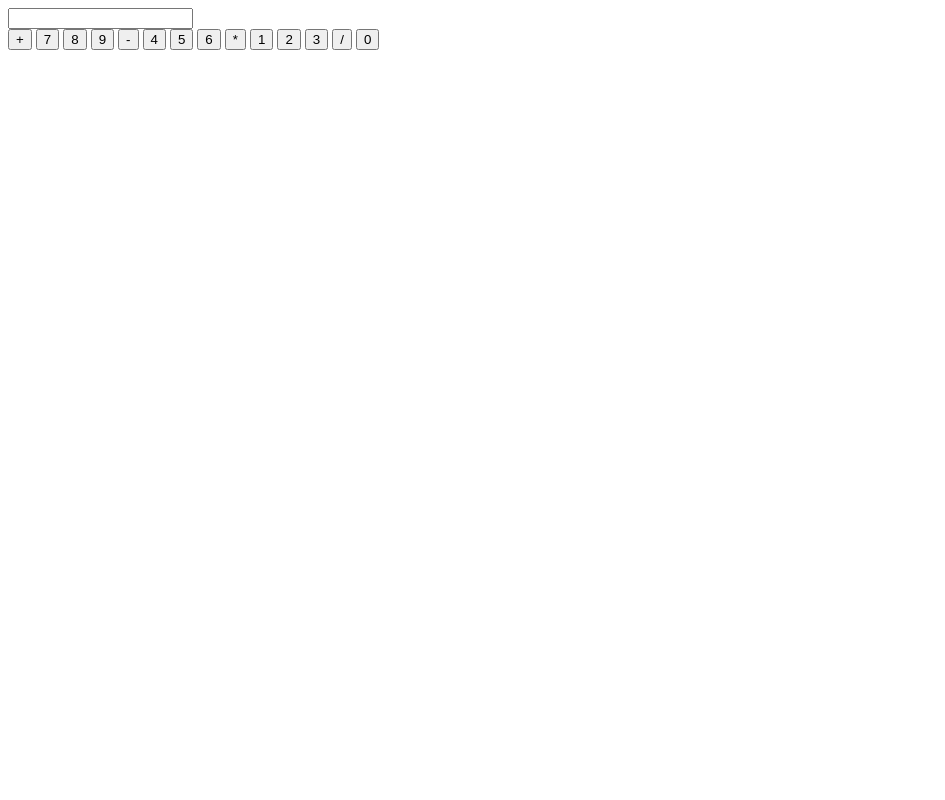
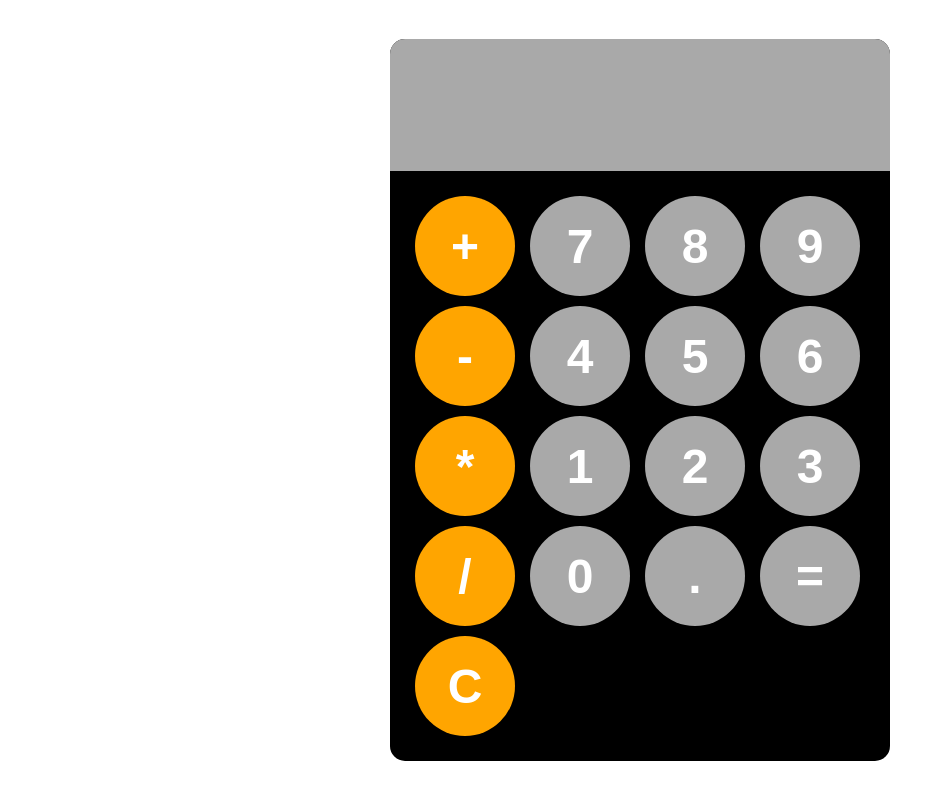
Before and after one commit to DilshanHF/Assigmen-10-Calculator, a plain HTML site: page index.html in a window 1280 px wide. Shown: the whole page, without its empty margins (0-945 px from the left). Drawn offline with Linux system fonts and the light colour scheme.

Commit message:
Third commit

```diff
--- a/index.html
+++ b/index.html
@@ -11,24 +11,27 @@
 <div id="calculator">
     <input id="display" readonly>
     <div id="keys">
-        <button onclick="appendToDisplay('+')">+</button>
+        <button onclick="appendToDisplay('+')" class="operator-btn">+</button>
         <button onclick="appendToDisplay('7')">7</button>
         <button onclick="appendToDisplay('8')">8</button>
         <button onclick="appendToDisplay('9')">9</button>
-        <button onclick="appendToDisplay('-')">-</button>
+        <button onclick="appendToDisplay('-')" class="operator-btn">-</button>
         <button onclick="appendToDisplay('4')">4</button>
         <button onclick="appendToDisplay('5')">5</button>
         <button onclick="appendToDisplay('6')">6</button>
-        <button onclick="appendToDisplay('*')">*</button>
+        <button onclick="appendToDisplay('*')" class="operator-btn">*</button>
         <button onclick="appendToDisplay('1')">1</button>
         <button onclick="appendToDisplay('2')">2</button>
         <button onclick="appendToDisplay('3')">3</button>
-        <button onclick="appendToDisplay('/')">/</button>
+        <button onclick="appendToDisplay('/')" class="operator-btn">/</button>
         <button onclick="appendToDisplay('0')">0</button>
+        <button onclick="appendToDisplay('.')">.</button>
+        <button onclick="calculate()">=</button>
+        <button onclick="clearDisplay()" class="operator-btn">C</button>
 
     </div>
 
 </div>
-
+<script src="script.js"></script>
 </body>
 </html>
--- a/script.js
+++ b/script.js
@@ -0,0 +1,18 @@
+
+
+const display =document.getElementById("display");
+
+function appendToDisplay(input) {
+    display.value += input;
+
+}
+function clearDisplay(){
+    display.value ="";
+}
+function calculate(){
+    try {
+        display.value = eval(display.value);
+    }catch (error){
+        display.value="Error";
+    }
+}
--- a/style.css
+++ b/style.css
@@ -0,0 +1,59 @@
+body{
+    margin: 0;
+    display: flex;
+    justify-content:center ;
+    align-items: center;
+    height: 100vh;
+
+}
+
+
+#calculator{
+    font-family:Arial sans-serif ;
+    background-color: black;
+    border-radius: 15px;
+    max-width: 500px;
+    overflow: hidden;
+
+
+}
+#display{
+    width: 100%;
+    padding: 20px;
+    font-size: 5rem;
+    text-align: left;
+    border: none;
+    background-color: darkgray;
+    color: white;
+}
+
+#keys{
+    display: grid;
+    grid-template-columns: repeat(4,1fr);
+    gap: 10px;
+    padding: 25px;
+}
+
+button{
+    width: 100px;
+    height: 100px;
+    border-radius: 50px;
+    border: none;
+    background-color: darkgrey;
+    color: white;
+    font-size: 3rem;
+    font-weight: bold;
+    cursor: pointer;
+}
+button:hover{
+    background-color: yellow;
+}
+button:active{
+    background-color: yellow;
+}
+.operator-btn{
+    background-color: orange;
+}
+.operator-btn:hover{
+    background-color: rgba(234, 172, 59, 0.6);
+}
```
